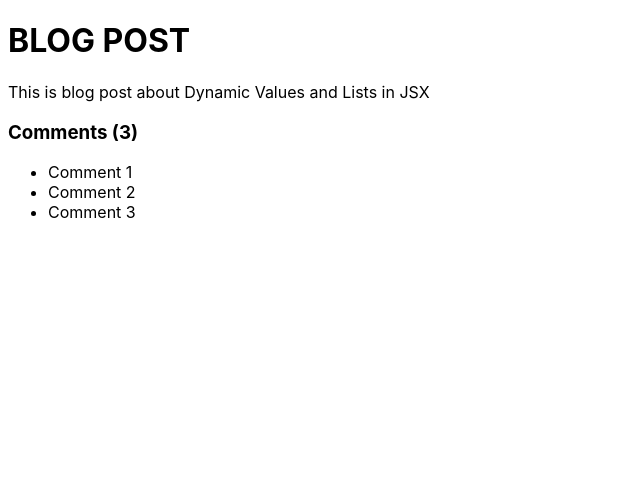
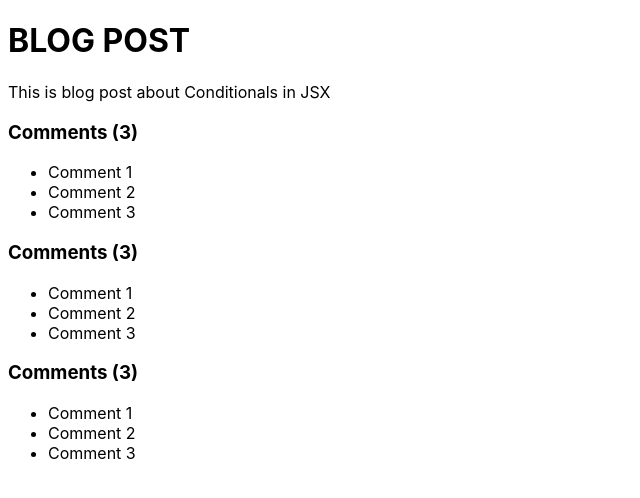
Before and after one commit to dpopkov/fe-projects, a React (Vite) app in the folder react-f-t-b/feedback-app/: page / in a window 1280 px wide. Shown: the top 498 px of the page, without its empty margins (0-640 px from the left). Built offline with nearby package versions, Linux system fonts and the light colour scheme.

Commit message:
react-f-t-b: feedback-app: conditionals in JSX

```diff
--- a/react-f-t-b/feedback-app/src/App.jsx
+++ b/react-f-t-b/feedback-app/src/App.jsx
@@ -2,26 +2,57 @@
 
 function App() {
   const title = 'Blog Post';
-  const body = 'This is blog post about Dynamic Values and Lists in JSX';
+  const body = 'This is blog post about Conditionals in JSX';
   const comments = [
     { id: 1, text: 'Comment 1' },
     { id: 2, text: 'Comment 2' },
     { id: 3, text: 'Comment 3' },
   ];
+  const loading = false;
+  const showComments = true;
+  const commentBlock = (
+    <div className="comments">
+      <h3>Comments ({comments.length})</h3>
+      <ul>
+        {comments.map((comment, index) => (
+          // Each child in a list should have a unique "key" prop:
+          <li key={index}>{comment.text}</li>
+        ))}
+      </ul>
+    </div>
+  );
+
+  if (loading) return <h1>Loading...</h1>;
 
   return (
     <div className="container">
       <h1>{title.toUpperCase()}</h1>
       <p>{body}</p>
-      <div className="comments">
-        <h3>Comments ({comments.length})</h3>
-        <ul>
-          {comments.map((comment, index) => (
-            // Each child in a list should have a unique "key" prop:
-            <li key={index}>{comment.text}</li>
-          ))}
-        </ul>
-      </div>
+
+      {/*
+      ------------
+      No condition
+      ------------
+      */}
+      {commentBlock}
+
+      {/*
+      ----------------------
+      Using ternary operator
+      ----------------------
+      */}
+      {
+        showComments
+          ? commentBlock
+          : null /* Or you can use another output instead of null */
+      }
+
+      {/*
+      -----------------
+      Using && operator
+      -----------------
+      */}
+      {showComments && commentBlock}
     </div>
   );
 }
```
